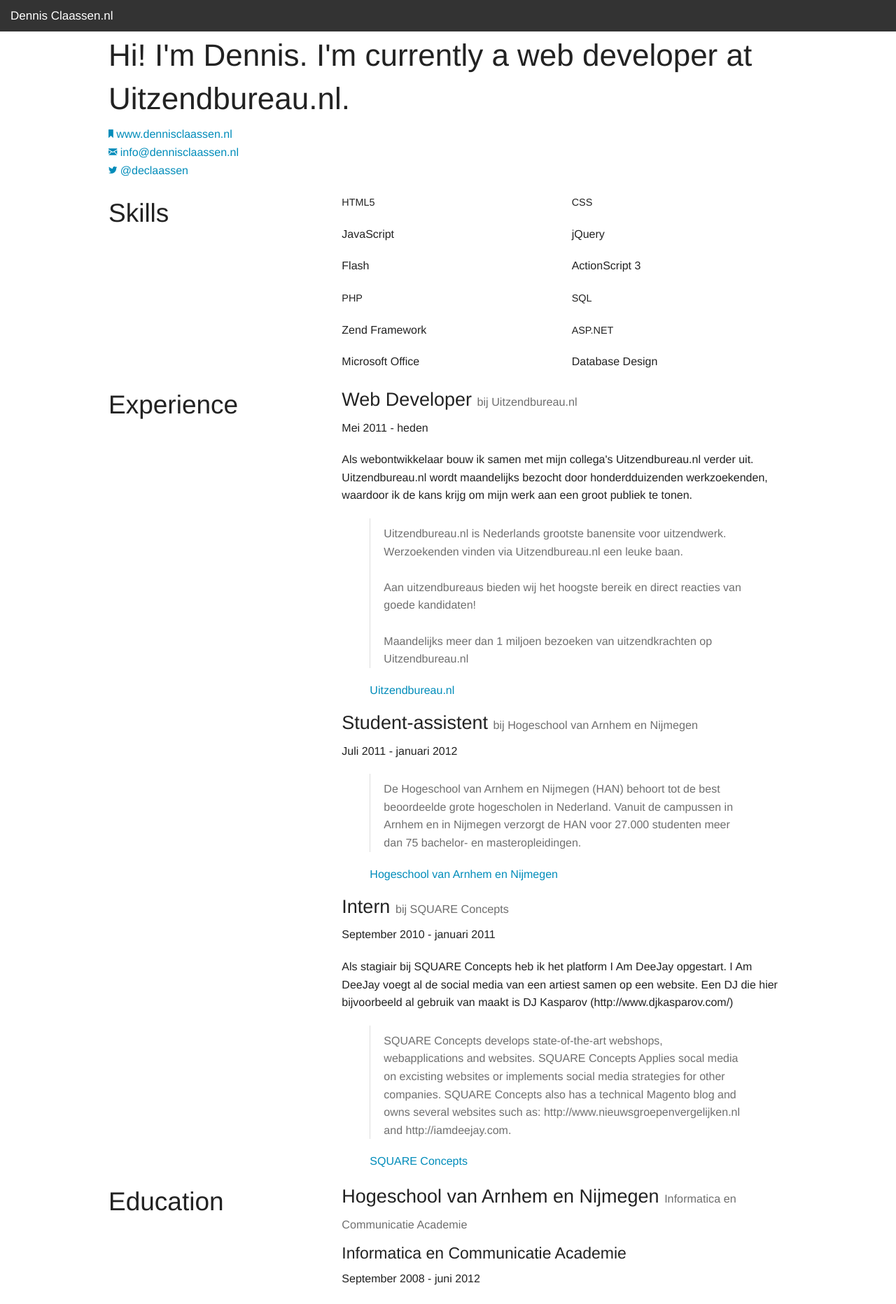
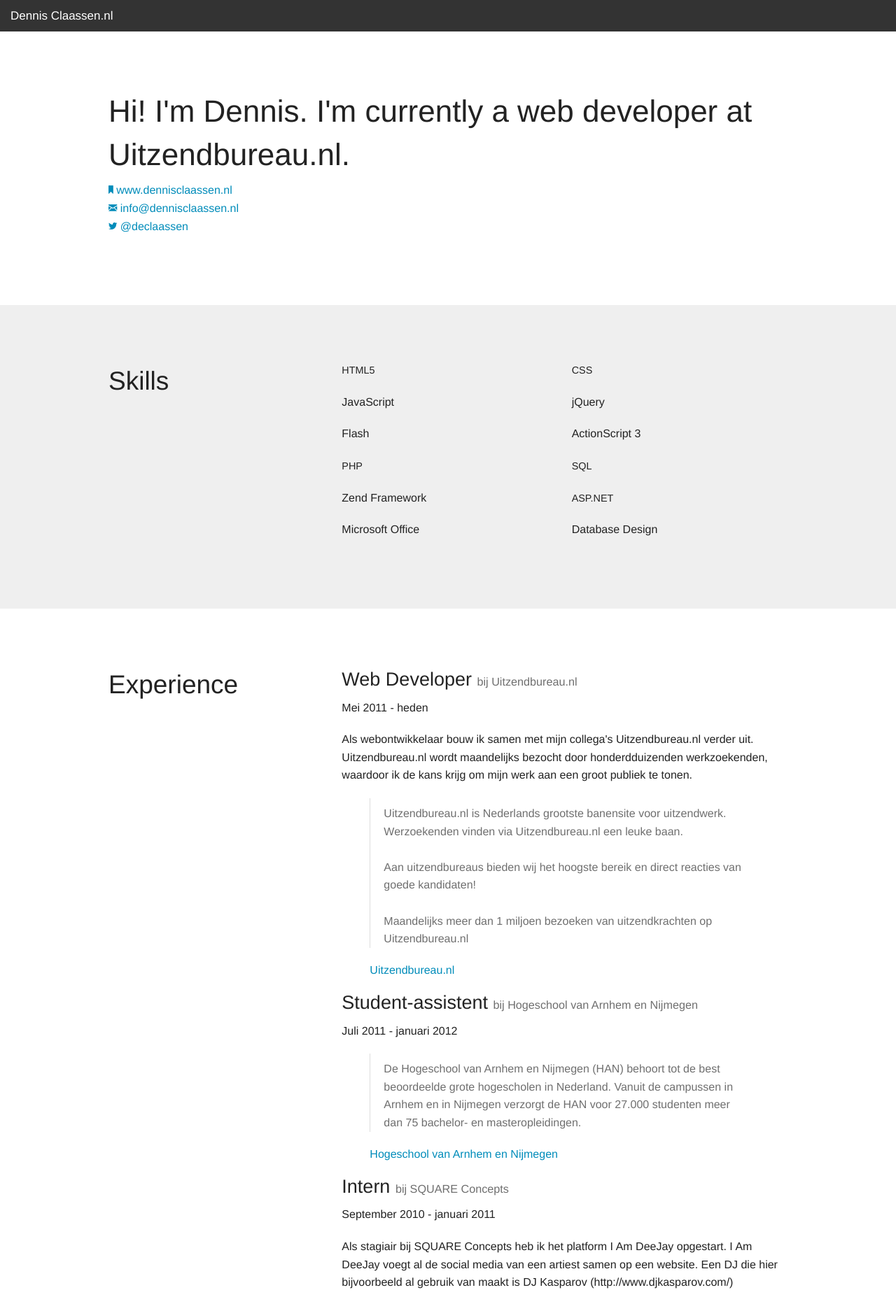
Before and after one commit to d-claassen/d-claassen.github.io, a Jekyll site: the page built from index.html, in a window 1280 px wide. Shown: the top 1864 px of the page at 70% size. Built offline with Jekyll 4.4.1, drawn with Linux system fonts in a browser that asks for light colours.

Commit message:
More spaced slides

```diff
--- a/css/style.scss
+++ b/css/style.scss
@@ -4,6 +4,8 @@
 .medium { font-size: 35px; padding: 0 5px; }
 .small { font-size: 20px; padding: 0 5px; }
 
+.slide { padding: 80px 0; }
+.slide--inverse { background-color: #efefef; }
 
 
 /*@import "variables";
```
Also changed, not shown: css/style.min.css.
